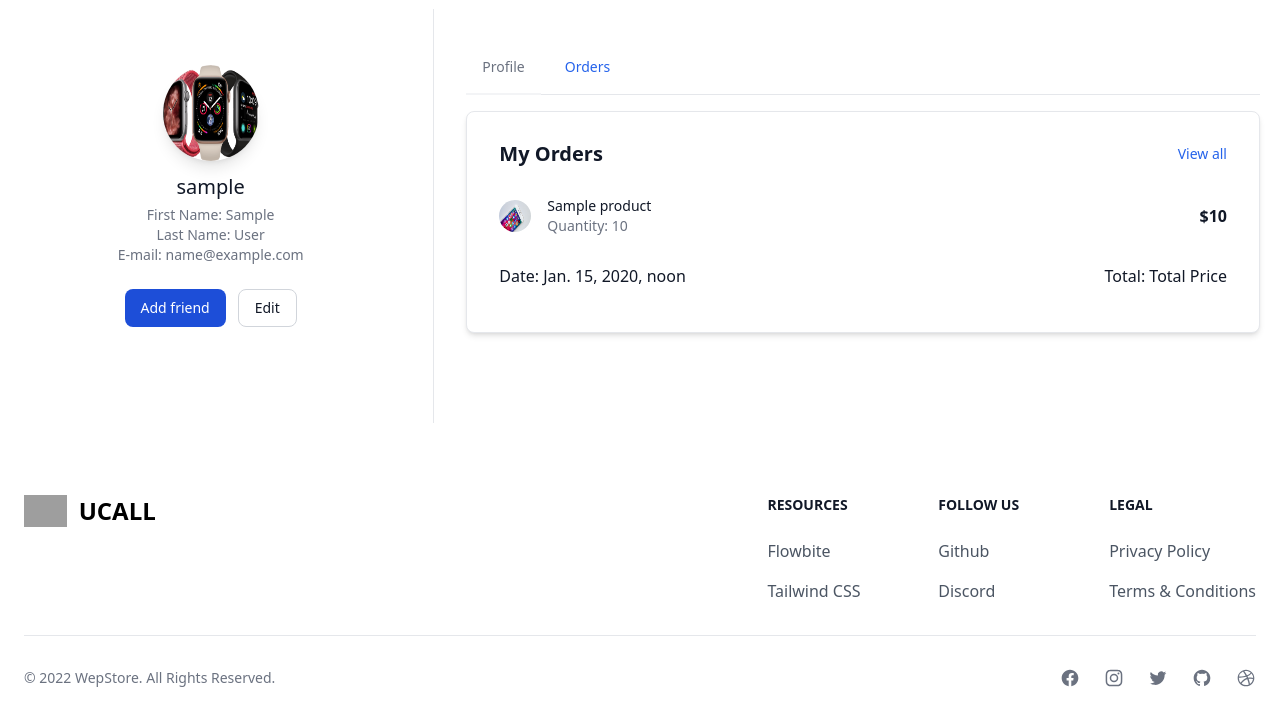
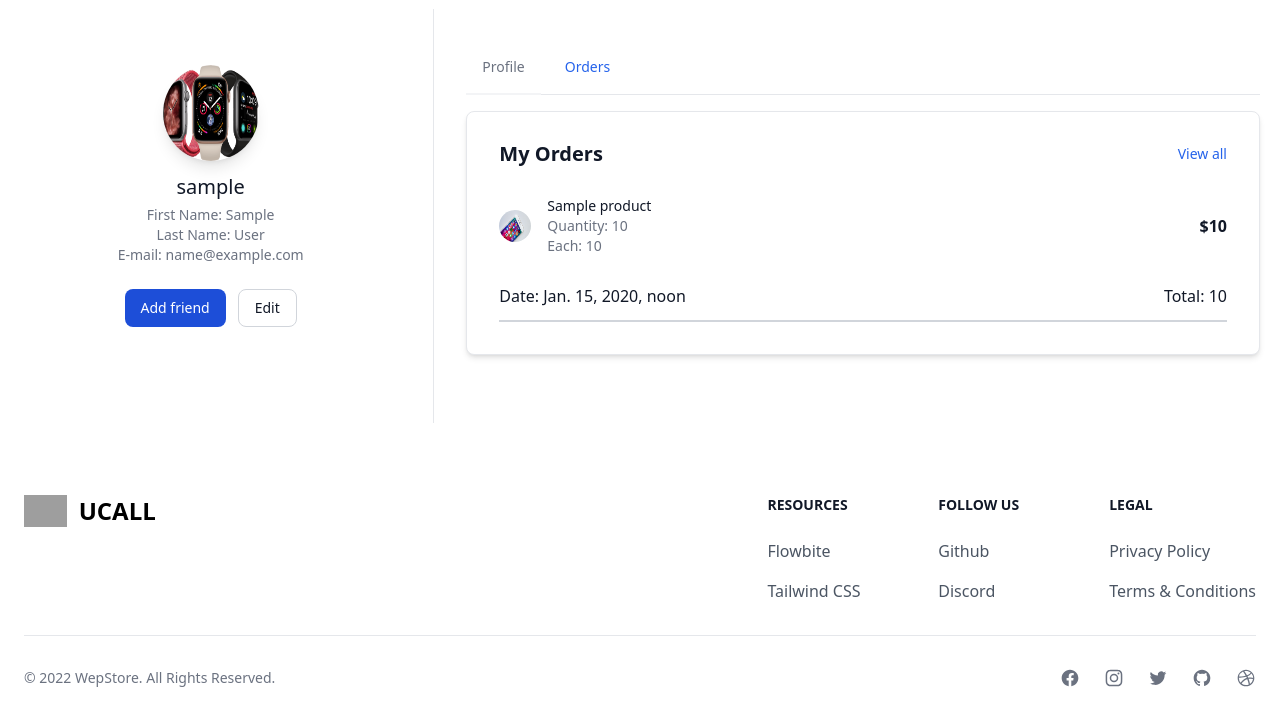
Before and after one commit to ChikangaTakudzwa/Mobile-Shop-E-commerce, a Django app: page /me/ in a window 1280 px wide, after a click on "Orders". Shown: the part 135-847 px from the top of the page. Run offline with Django 4.2, Linux system fonts and the light colour scheme; a user stored in the database is signed in; tables that the repository leaves empty hold one stand-in row (values such as "Sample post"); some libraries are stand-ins or nearby versions; grey boxes are pictures that could not be loaded.

Commit message:
Added total order price and each orderitem price in the myaccount file

```diff
--- a/project/app/templates/auth/my_orders.html
+++ b/project/app/templates/auth/my_orders.html
@@ -9,8 +9,8 @@
             </a>
         </div>
         {% for order in request.user.orders.all %}
-        <div class="flow-root">
-            <ul role="list" class="divide-y divide-gray-200 dark:divide-gray-700">
+        <div class="flow-root border-b-2 border-gray-300">
+            <ul role="list" class="">
                 {% for item in order.items.all %}
                 <li class="py-3 sm:py-4">
                     <div class="flex items-center space-x-4">
@@ -24,19 +24,23 @@
                             <p class="text-sm text-gray-500 truncate dark:text-gray-400">
                                 Quantity: {{ item.quantity }}
                             </p>
+                            <p class="text-sm text-gray-500 truncate dark:text-gray-400">
+                                Each: {{ item.price }}
+                            </p>
                         </div>
                         <div class="inline-flex items-center text-base font-semibold text-gray-900 dark:text-white">
-                            ${{ item.price }}
+                            ${{ item.get_total }}
                         </div>
                     </div>
                 </li>
                 {% endfor %}
             </ul>
+            <div class="flex items-center justify-between my-4">
+                <h6 class="text-l leading-none text-gray-900 dark:text-white">Date: {{ order.created_at }}</h6>
+                <h6 class="text-l leading-none text-gray-900 dark:text-white">Total: {{ order.get_total }}</h6>
+            </div>
         </div>
-        <div class="flex items-center justify-between my-4">
-            <h6 class="text-l leading-none text-gray-900 dark:text-white">Date: {{ order.created_at }}</h6>
-            <h6 class="text-l leading-none text-gray-900 dark:text-white">Total: Total Price</h6>
-        </div>
+
         {% endfor %}
     </div>
     {% else %}
--- a/project/app/templates/base.html
+++ b/project/app/templates/base.html
@@ -35,6 +35,9 @@
 
             {% block checkout %}
             {% endblock %}
+
+            {% block success %}
+            {% endblock %}
         </main>
 
         {% include './footer.html' %}
--- a/project/app/views.py
+++ b/project/app/views.py
@@ -7,7 +7,8 @@ from django.contrib.auth import login
 from django.contrib.auth.decorators import login_required
 from cart.cart import Cart
 from django.contrib.auth.models import User
-from order.models import Order
+from order.models import Order, OrderItem
+from django.db.models import Sum
 
 # Create your views here.
 def index(request):
@@ -45,11 +46,15 @@ def my_account(request):
     cart = Cart(request)
     product = Product.objects.all()
     orders = Order.objects.all()
+    orditem = OrderItem.objects.all()
+    # add all items in the prders queryset
+    # total_order = orditem.aggregate(Sum('price'))['price__sum']
     context = {
         "user": request.user,
         "cart": cart,
         "product": product,
-        "orders": orders
+        "orders": orders,
+        # "total_orderitem": total_order,
     }
     return render(request, 'auth/myaccount.html', context)
 
--- a/project/cart/cart.py
+++ b/project/cart/cart.py
@@ -69,6 +69,10 @@ class Cart(object):
             del self.cart[id]
             self.save()
 
+    def clear(self):
+        del self.session[settings.CART_SESSION_ID]
+        self.session.modified = True
+
     def get_total(self):
         for p in self.cart.keys():
             # strigfy id to access it as string and assign product proprty into p
--- a/project/cart/urls.py
+++ b/project/cart/urls.py
@@ -1,9 +1,10 @@
 from django.urls import path
-from cart.views import add_to_cart, cart, checkout, hx_menu_cart, update_cart, hx_cart_total
+from cart.views import add_to_cart, cart, checkout, hx_menu_cart, update_cart, hx_cart_total, success
 
 
 urlpatterns = [
     path('', cart, name="cart"),
+    path('success/', success, name="success"),
     path('checkout/', checkout, name="checkout"),
     path('add_to_cart/<int:product_id>', add_to_cart, name="add_to_cart"),
     path('hx_menu_cart/', hx_menu_cart, name="hx_menu_cart"),
--- a/project/cart/views.py
+++ b/project/cart/views.py
@@ -16,6 +16,8 @@ def add_to_cart(request, product_id):
 def cart(request):
     return render(request, 'cart/cart.html')
 
+def success(request):
+    return render(request, 'cart/success.html')
 
 def update_cart(request, id, action):
     cart = Cart(request)
--- a/project/order/models.py
+++ b/project/order/models.py
@@ -31,6 +31,16 @@ class Order(models.Model):
 
     status = models.CharField(max_length=20, choices=STATUS_CHOICES, default=ORDERED)
 
+    class Meta:
+        ordering = ('-created_at', )
+
+    def get_total(self):
+        if self.paid_amount:
+            # for paid_amount in dollar formart
+            # return self.paid_amount / 100
+            return self.paid_amount
+        return 0
+
 class OrderItem(models.Model):
     """
     Order Item Model
@@ -39,3 +49,8 @@ class OrderItem(models.Model):
     product = models.ForeignKey(Product, related_name='items', on_delete=models.CASCADE)
     price = models.IntegerField()
     quantity = models.IntegerField(default=1)
+
+    def get_total(self):
+        # return for prices in dollar format
+        # return self.price / 100
+        return self.price
--- a/project/order/urls.py
+++ b/project/order/urls.py
@@ -1,6 +1,8 @@
 from django.urls import path
 from .views import start_order
+from cart.views import success
 
 urlpatterns = [
     path('start-order/', start_order, name="start_order"),
+    # path('success/', success, name="success"),
 ]
--- a/project/order/views.py
+++ b/project/order/views.py
@@ -40,7 +40,7 @@ def start_order(request):
         payment_method_types=['card'],
         line_items=items,
         mode='payment',
-        success_url='https://*.gitpod.io/cart/success/',
+        success_url='https://8000-chikangatakud-ecommerce-4lzll6gj2td.ws-eu86.gitpod.io/cart/success/',
         cancel_url='https://*.gitpod.io/cart/'
     )
     payment_intent = session.payment_intent
@@ -81,4 +81,8 @@ def start_order(request):
             price = price,
             quantity = quantity,
         )
+
+    # clear the cart
+    cart.clear()
+
     return JsonResponse({'session': session, 'order': payment_intent})
```
Also changed, not shown: project/cart/templates/cart/success.html (added, +23 -0 lines), project/order/migrations/0003_alter_order_options.py (added).
